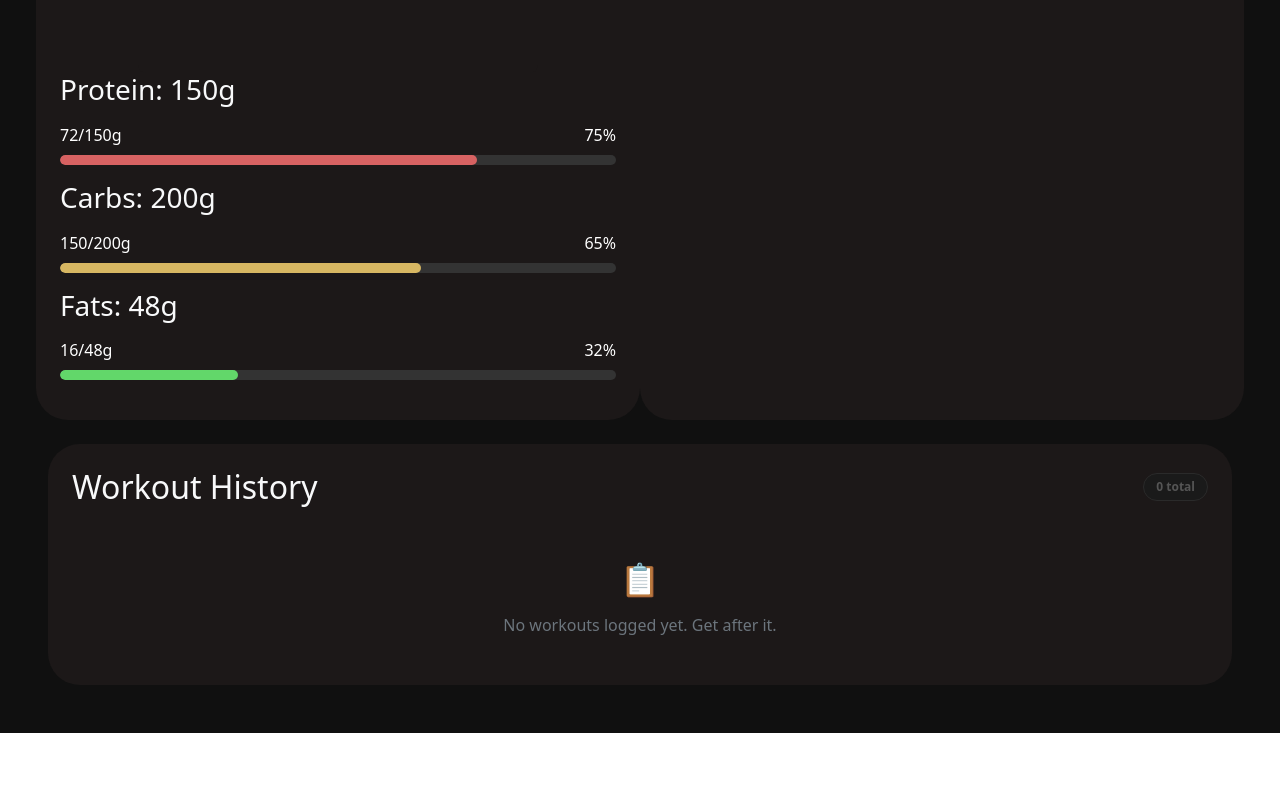
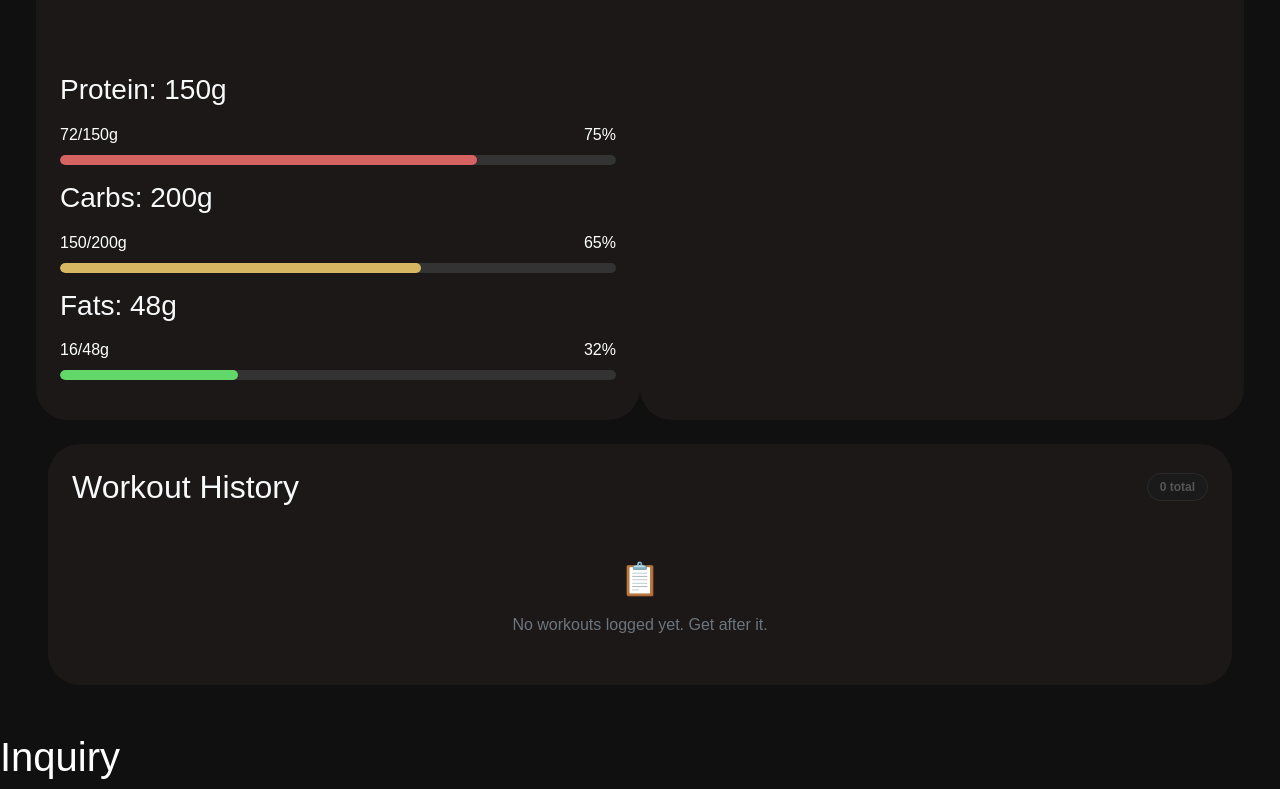
Before and after one commit to nightbomd/WTA, a React (Vite) app in the folder my-app/: page / in a window 1280 px wide. Shown: the part 844-1633 px from the top of the page. Before the commit the page ends 1577 px from the top, so only its background shows below. Built offline with nearby package versions, Linux system fonts and the light colour scheme.

Commit message:
began inquiry form

```diff
--- a/my-app/src/App.css
+++ b/my-app/src/App.css
@@ -47,3 +47,8 @@
   background: #0a0a0a;
   color: white;
 }
+body {
+  background: var(--bg-color);
+  color: white;
+  font-family: Arial, sans-serif;
+}
--- a/my-app/src/App.jsx
+++ b/my-app/src/App.jsx
@@ -4,6 +4,7 @@ import './App.css'
 import DonutComponent from './Components/donut'
 import Button from "./Components/btn"
 import CreateWorkout from './Components/createWorkout'
+import Inquiry from './Components/inquiry'
 //import { weekdays } from '../consts/weekdays'
 
 // --- Helpers ---
@@ -128,6 +129,19 @@ function App() {
   const [editingWorkout, setEditingWorkout]     = useState(null); // workout being edited
   const [selectedDate, setSelectedDate]         = useState(today);
   const isMounted = useRef(false); // skip saving on initial render
+  const [isRegistered, setIsRegistering] = useState(false);
+
+
+  useEffect(() => {
+    const inquiryData = localStorage.getItem('inquiryData');
+    if (inquiryData) {
+      setIsRegistering(true);
+      const parsed = JSON.parse(inquiryData);
+     if (Array.isArray(parsed)) {
+       // Do something with the parsed inquiry data
+     }
+    }
+  }, []);
 
   // Load from localStorage on mount
   useEffect(() => {
@@ -491,6 +505,9 @@ function App() {
           onCancel={handleCancel}
         />
       )}
+      {!isRegistered && (
+        <Inquiry />
+      )}
     </>
   );
 }
--- /dev/null
+++ b/my-app/src/Components/inquiry.jsx
@@ -0,0 +1,7 @@
+export default function Inquiry() {
+    return (
+        <div>
+            <h1>Inquiry</h1>
+        </div>
+    );
+}
```
